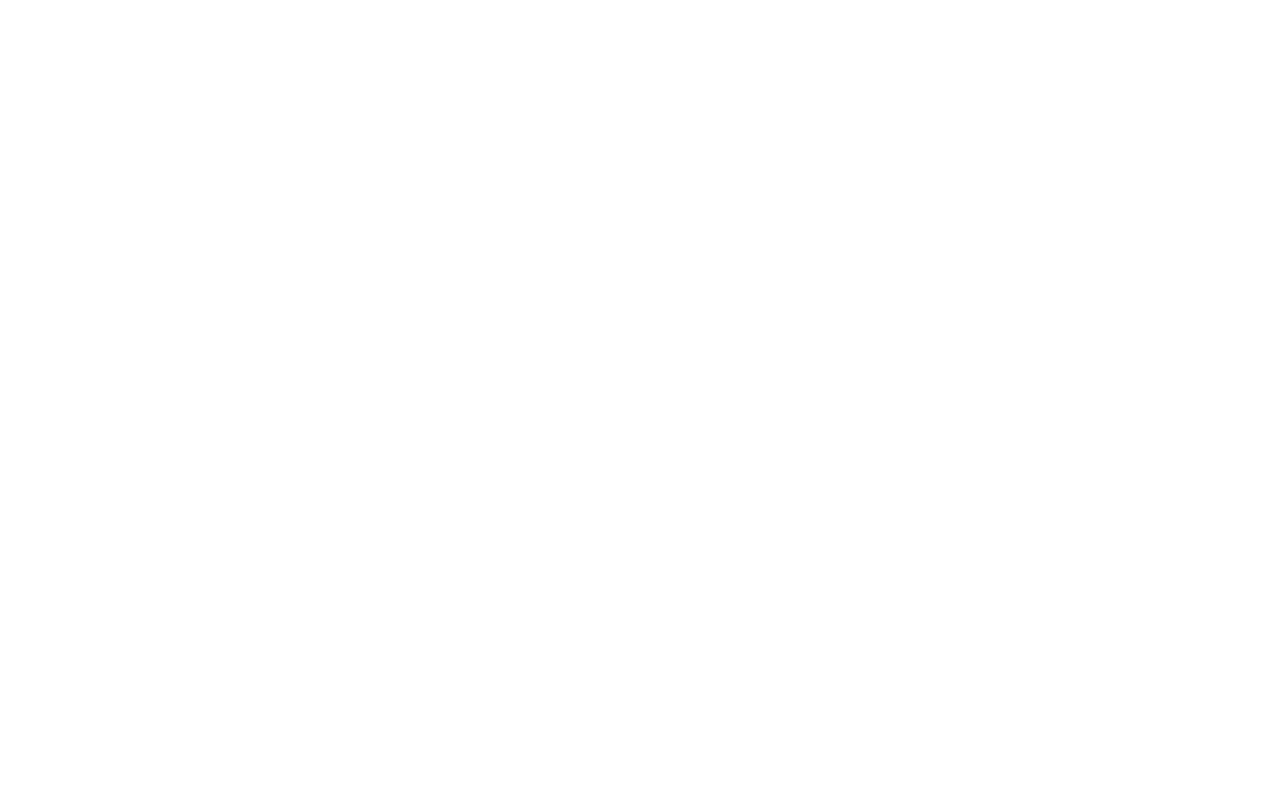
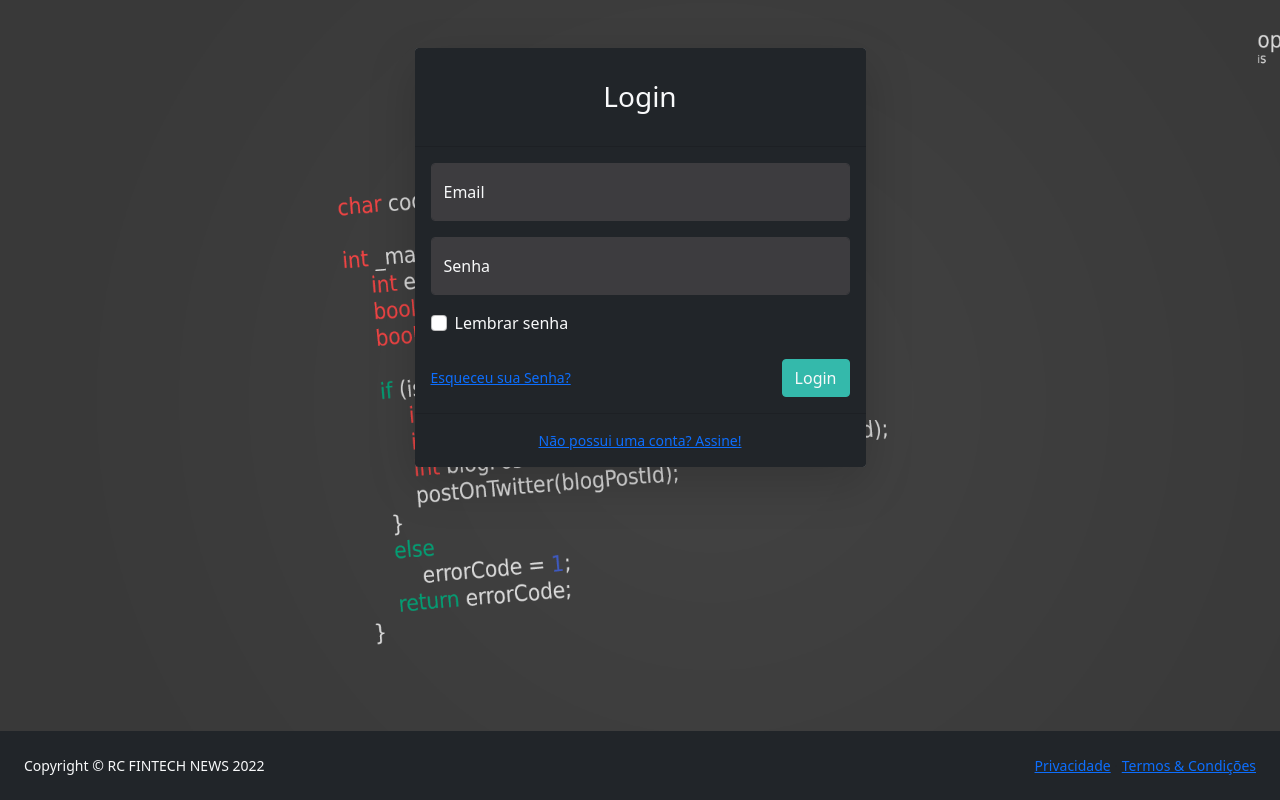
Before and after one commit to RC-Valhalla/RC-NEWS--Front, a Vue app: page /login in a window 1280 px wide. Before the commit this address had no page. Built offline with nearby package versions, Linux system fonts and the light colour scheme.

Commit message:
feat: login page integrated

```diff
--- a/src/router/index.js
+++ b/src/router/index.js
@@ -3,6 +3,7 @@
 import HomePage from '../views/HomePage.vue'
 import AboutPage from '../views/AboutPage.vue'
 import PaymentPage from '../views/PaymentPage.vue'
+import LoginPage from '../views/LoginPage.vue'
 
 const routes = [
     {
@@ -21,9 +22,9 @@
         component: PaymentPage
     },
     {
-        path: '',
-        name: '',
-        component: ''
+        path: '/login',
+        name: 'login-page',
+        component: LoginPage
     },
     {
         path: '',
--- a/src/styles/globals.scss
+++ b/src/styles/globals.scss
@@ -1,3 +1,5 @@
+@import 'https://fonts.googleapis.com/css?family=Roboto';
+
 /*customization*/
 
 /*buttom*/
--- /dev/null
+++ b/src/views/LoginPage.vue
@@ -0,0 +1,70 @@
+<script>
+import TheFooter from '@/layouts/TheFooter.vue'
+
+import '@/styles/home.css'
+
+export default {
+  components: {
+    TheFooter
+  }
+}
+</script>
+
+
+<template>
+
+  <div id="layoutAuthentication_content">
+    <main>
+      <div class="container">
+        <div class="row justify-content-center">
+          <div class="col-lg-5">
+            <div class="card shadow-lg border-0 rounded-lg mt-5">
+              <div class="card-header bg-greyblack text-light"><h3 class="text-center font-weight-light my-4">Login</h3></div>
+              <div class="card-body bg-greyblack text-light">
+                <form method="POST">
+                  <div class="form-floating mb-3">
+                    <input class="form-control bg-greydark" id="inputEmail" type="email" placeholder="name@example.com" />
+                    <label for="inputEmail">Email </label>
+                  </div>
+                  <div class="form-floating mb-3">
+                    <input class="form-control bg-greydark" id="inputPassword" type="password" placeholder="Password" />
+                    <label for="inputPassword">Senha</label>
+                  </div>
+                  <div class="form-check mb-3">
+                    <input class="form-check-input" id="inputRememberPassword" type="checkbox" value="" />
+                    <label class="form-check-label" for="inputRememberPassword">Lembrar senha</label>
+                  </div>
+                  <div class="d-flex align-items-center justify-content-between mt-4 mb-0">
+                    <a class="small" href="/reset">Esqueceu sua Senha?</a>
+                    <a class="btn btn-blue text-light" href="/">Login</a>
+                  </div>
+                </form>
+              </div>
+              <div class="card-footer text-center py-3 bg-greyblack">
+                <div class="small"><a href="/register">Não possui uma conta? Assine!</a></div>
+              </div>
+            </div>
+          </div>
+        </div>
+      </div>
+    </main>
+    <TheFooter/>
+  </div>
+</template>
+
+
+<style lang="scss" type="text/scss">
+#layoutAuthentication_content {
+  background-image:url('@/assets/background/bg-login-page.png');
+  background-repeat:no-repeat;
+  background-size:cover;
+
+  display: flex;
+  flex-direction: column;
+  min-height: 100vh;
+
+  main {
+    height: 100%;
+  }
+}
+</style>
```
